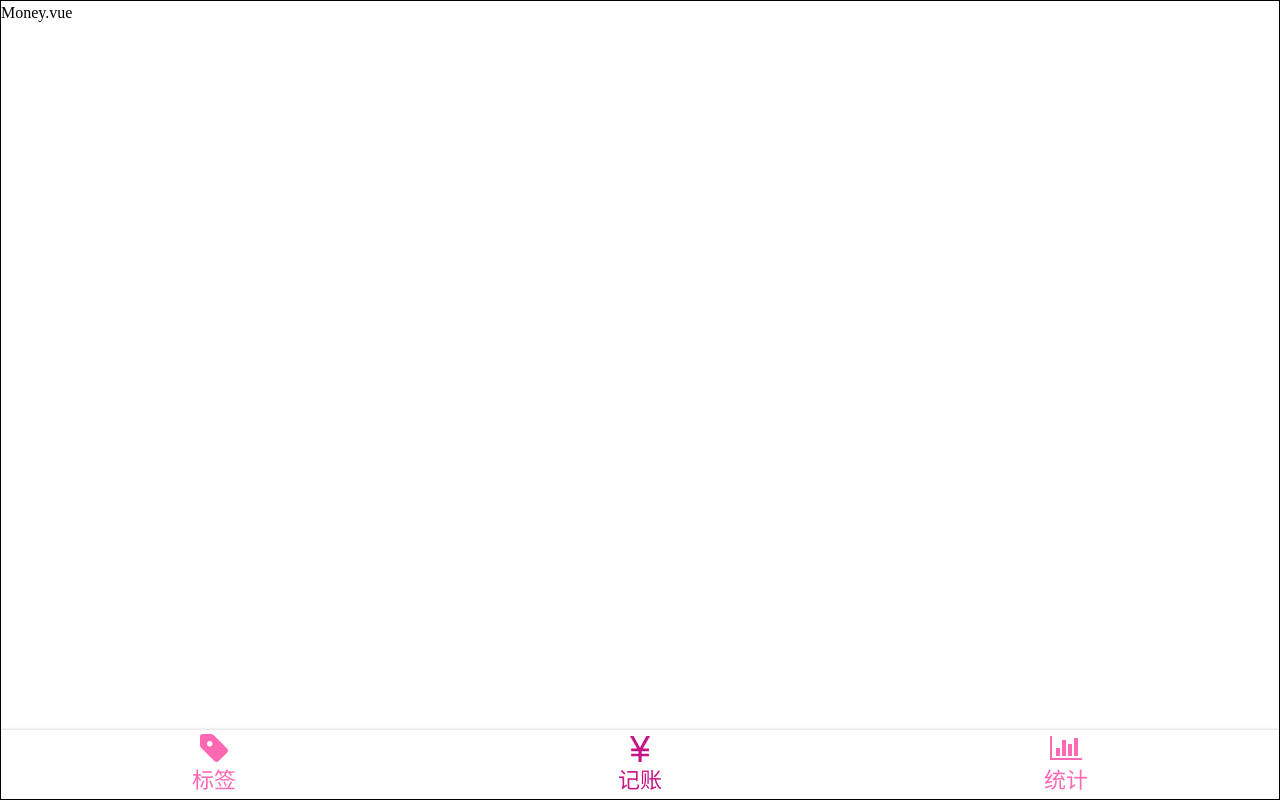
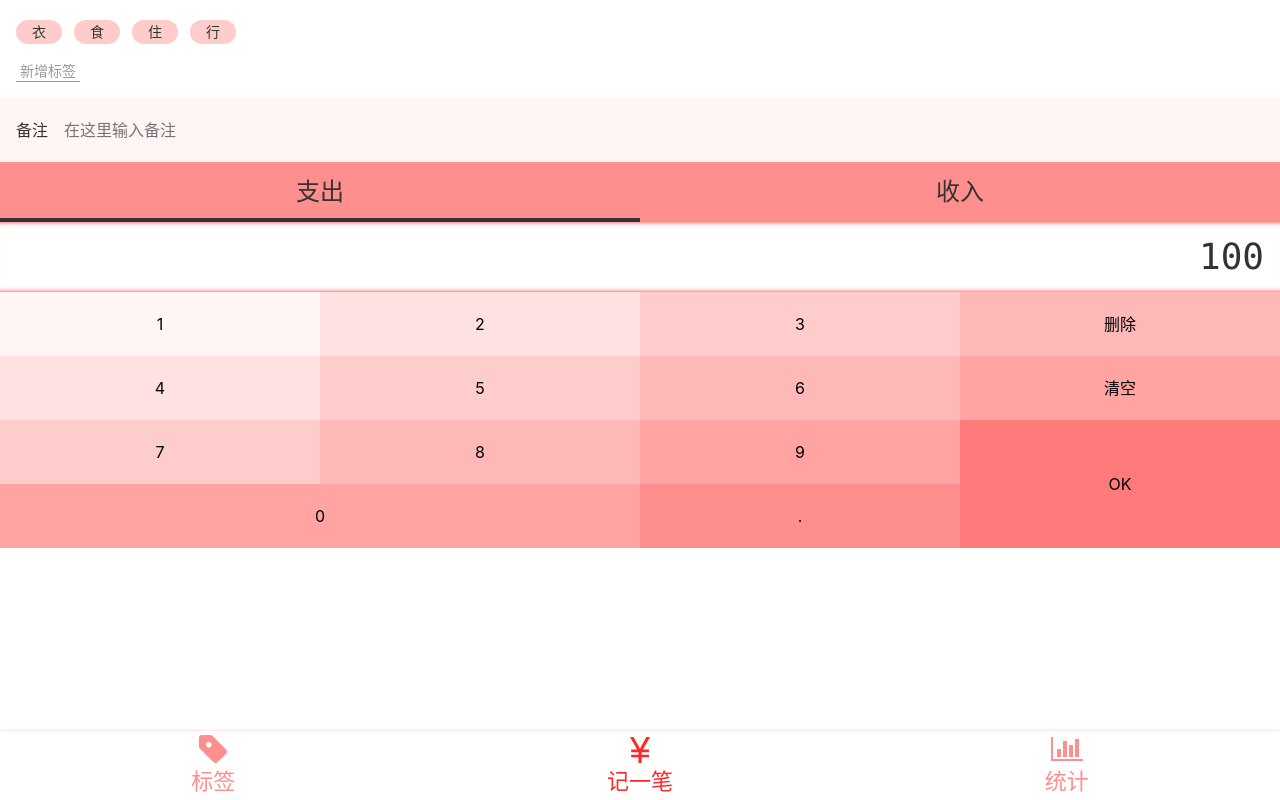
Before and after one commit to yybb717/morney, a Vue app: page /#/money in a window 1280 px wide. Built offline with nearby package versions, Linux system fonts and the light colour scheme.

Commit message:
记账页面Money.vue的CSS样式大部分完成

```diff
--- a/package.json
+++ b/package.json
@@ -37,6 +37,7 @@
     "sass": "^1.25.0",
     "sass-loader": "^8.0.2",
     "svg-sprite-loader": "^4.2.1",
+    "svg-sprite-loader-mod": "^4.1.6-mod1",
     "svgo-loader": "^2.2.1",
     "typescript": "~3.7.5",
     "vue-template-compiler": "^2.6.11"
--- a/src/App.vue
+++ b/src/App.vue
@@ -1,23 +1,22 @@
 <template>
   <div>
     <router-view />
-
   </div>
 
 </template>
 
 <style lang="scss">
-*{
-  margin: 0;
-  padding: 0;
-  box-sizing: border-box;
-}
+@import "~@/assets/style/reset.scss";
+@import "~@/assets/style/helper.scss";
   body{
     line-height: 1.5;
+    font-family: $font-hei;
+    font-size:16px;
+    /*尤雨溪写好的ios系统更美观*/
+    -webkit-font-smoothing: antialiased;
+    -moz-osx-font-smoothing: grayscale;
+    /*这个是个不是纯黑色的颜色，看起来比纯黑色柔和一点*/
+    color: #333;
   }
-  /*把a标签的下划线去掉，颜色是继承他的父元素的颜色*/
-  a{
-    text-decoration: none;
-    color:inherit;
-  }
+
 </style>
--- /dev/null
+++ b/src/assets/style/helper.scss
@@ -0,0 +1,20 @@
+$font-hei: -apple-system, "Noto Sans", "Helvetica Neue", Helvetica, "Nimbus Sans L", Arial, "Liberation Sans", "PingFang SC", "Hiragino Sans GB", "Noto Sans CJK SC", "Source Han Sans SC", "Source Han Sans CN", "Microsoft YaHei", "Wenquanyi Micro Hei", "WenQuanYi Zen Hei", "ST Heiti", SimHei, "WenQuanYi Zen Hei Sharp", sans-serif;
+$font-song: Georgia, "Nimbus Roman No9 L", "Songti SC", "Noto Serif CJK SC", "Source Han Serif SC", "Source Han Serif CN", STSong, "AR PL New Sung", "AR PL SungtiL GB", NSimSun, SimSun, "TW\-Sung", "WenQuanYi Bitmap Song", "AR PL UMing CN", "AR PL UMing HK", "AR PL UMing TW", "AR PL UMing TW MBE", PMingLiU, MingLiU, serif;
+$font-kai: Baskerville, Georgia, "Liberation Serif", "Kaiti SC", STKaiti, "AR PL UKai CN", "AR PL UKai HK", "AR PL UKai TW", "AR PL UKai TW MBE", "AR PL KaitiM GB", KaiTi, KaiTi_GB2312, DFKai-SB, "TW\-Kai", serif;
+
+$color-highlight: darken(rgb(255,245,245),40%);
+$color-two: darken(rgb(255,245,245),30%);
+$color-three: darken(rgb(255,245,245),20%);
+$color-four: darken(rgb(255,245,245),8%);
+$color-five: rgb(255,245,245);
+
+
+//把共同的css属性写在这，之后用@extend %x 使用就行。
+// 注意是在哪个选择器使用这些，就把哪个选择器替代%clearFix，所以%x可以变成多个选择器(.buttons,.x)，而不是每个选择器每用一次添加一次下面的样式
+%clearFix {
+&::after {
+  content: '';
+  clear: both;
+  display: block;
+ }
+}
--- /dev/null
+++ b/src/assets/style/reset.scss
@@ -0,0 +1,22 @@
+*{
+  margin: 0;
+  padding: 0;
+  box-sizing: border-box;
+}
+/*把a标签的下划线去掉，颜色是继承他的父元素的颜色*/
+a{
+  text-decoration: none;
+  color:inherit;
+}
+ul, ol{
+  list-style: none;
+}
+//button和input都不会继承父元素的字体，也就是body的字体，我们让他们继承
+button, input{
+  font: inherit;
+}
+
+//鼠标点到输入框会有个边框,那就让任何focus的元素的outline为none
+:focus{
+  outline: none;
+}
--- a/src/components/Layout.vue
+++ b/src/components/Layout.vue
@@ -16,7 +16,6 @@
 
 <style lang="scss" scoped>
   .nav-wrapper {
-    border: 1px solid black;
     display: flex;
     flex-direction: column;
     /*让整个记账页面的高度固定为全部屏幕。需要固定高度100vh*/
--- a/src/components/Nav.vue
+++ b/src/components/Nav.vue
@@ -7,7 +7,7 @@
 
     <router-link to="/money" class="item" active-class="selected">
       <Icon iconId="money"/>
-      记账
+      记一笔
     </router-link>
 
     <router-link to="/statistics" class="item" active-class="selected">
@@ -25,10 +25,11 @@
 </script>
 
 <style lang="scss" scoped>
+  @import "~@/assets/style/helper.scss";
   nav {
     display: flex;
     /*用阴影的诀窍就是不能让别人看出你用了阴影*/
-    box-shadow: 0 0 3px rgba(0,0,0,0.25);
+    box-shadow: 0 0 3px rgba(255,41,41,0.25);
     flex-direction: row;
   >.item{
     width: 33.33333%;
@@ -38,14 +39,14 @@
     align-items: center;
     padding: 2px 0;
     font-size: 22px;
-    color: hotpink;
+    color:$color-three;
 > .icon{
   width: 32px;
   height: 32px;
 }
   }
     > .item.selected{
-      color: mediumvioletred;
+      color: $color-highlight;
     }
   }
 </style>
--- a/src/views/Labels.vue
+++ b/src/views/Labels.vue
@@ -13,5 +13,6 @@
 </script>
 
 <style lang="scss" scoped>
+@import "~@/assets/style/helper.scss";
 
 </style>
--- a/src/views/Money.vue
+++ b/src/views/Money.vue
@@ -1,7 +1,61 @@
 <template>
   <div>
     <Layout>
-      <p>Money.vue</p>
+
+      <div class="tags">
+        <ul class="current">
+          <li>衣</li>
+          <li>食</li>
+          <li>住</li>
+          <li>行</li>
+        </ul>
+        <div class="new">
+          <button>新增标签</button>
+        </div>
+
+      </div>
+
+      <div>
+        <label class="notes">
+          <span class="name">备注</span>
+          <input type="text" placeholder="在这里输入备注"/>
+        </label>
+      </div>
+
+      <div>
+        <ul class="types">
+          <li class="selected">
+            支出
+          </li>
+          <li>收入</li>
+        </ul>
+      </div>
+
+      <div class="numberPad">
+        <div class="output">100</div>
+        <div class="buttons clearfix">
+          <button>1</button>
+          <button>2</button>
+          <button>3</button>
+          <button>删除</button>
+          <button>4</button>
+          <button>5</button>
+          <button>6</button>
+          <button>清空</button>
+          <button>7</button>
+          <button>8</button>
+          <button>9</button>
+          <button class="ok">OK</button>
+          <button class="zero">0</button>
+          <button>.</button>
+        </div>
+      </div>
+
+      <div class="color" id="a"></div>
+      <div class="color" id="b"></div>
+      <div class="color" id="c"></div>
+      <div class="color" id="d"></div>
+      <div class="color" id="e"></div>
     </Layout>
   </div>
 </template>
@@ -13,5 +67,149 @@
 </script>
 
 <style lang="scss" scoped>
+  @import "~@/assets/style/helper.scss";
 
+  .tags {
+    font-size: 14px;
+    padding: 16px;
+
+    > .current {
+      display: flex;
+      flex-wrap: wrap;
+
+      > li {
+        background: $color-four;
+        /*只有一行，上下居中的话可以让高度和行高相等*/
+        $h: 24px;
+        height: $h;
+        line-height: $h;
+        border-radius: $h/2;
+        padding: 0 16px;
+        margin-right: 12px;
+        margin-top: 4px;
+      }
+    }
+
+    > .new {
+      padding-top: 16px;
+
+      button {
+        background: transparent;
+        border: none;
+        color: #999;
+        border-bottom: 1px solid;
+        padding: 0 4px;
+      }
+    }
+  }
+
+  .notes {
+    /*默认是display:inline;背景色只在字那里，所以要变成block*/
+    display: block;
+    background: $color-five;
+    padding-left: 16px;
+    display: flex;
+    align-items: center;
+
+    .name {
+      padding-right: 16px;
+    }
+
+    input {
+      height: 64px;
+      flex-grow: 1;
+      background: transparent;
+      border: none;
+      padding-right: 16px;
+    }
+  }
+
+  .types {
+    background: $color-three;
+    display: flex;
+    font-size: 24px;
+
+    > li {
+      /*border: 1px solid black;*/
+      width: 50%;
+      display: flex;
+      justify-content: center;
+      align-items: center;
+      padding: 12px 0;
+      position: relative;
+
+      &.selected::after {
+        /*不可以用border，不然消失的时候整个会动，那就加一个伪元素，让伪元素绝对定位在它下面就行了*/
+        /*border-bottom: 4px solid;*/
+        content: '';
+        position: absolute;
+        bottom: 0;
+        left: 0;
+        width: 100%;
+        height: 4px;
+        background: #333333;
+      }
+    }
+
+  }
+
+  .numberPad {
+
+    .output {
+      font-size: 36px;
+      font-family: Consolas, monospace;
+      padding: 8px 16px;
+      text-align: right;
+      //加个阴影，但是要下阴影！自己调整！阴影似有似无才是最好！
+      box-shadow: inset 0 -5px 5px -5px fade_out($color-highlight,0),inset 0 5px 5px -5px fade_out($color-highlight,0)
+    ;
+    }
+
+    .buttons {
+      /*得用float布局了,父元素要加clearfix，其实就是给父元素加个伪元素，所以可以直接写在父元素的css里把*/
+      /*但是要是有很多地方都要写clearfix的这些东西呢？那就写在helper.scss用$clearFix写这些东西，然后我们在要用的地方继承就行了-->*/
+      /*&::after{*/
+      /*  content: '';*/
+      /*  display: block;*/
+      /*  clear: both;*/
+      /*}*/
+      @extend %clearFix;
+      >button{
+        width: 25%;
+        height: 64px;
+        /*得用float布局了，子元素用float*/
+        float: left;
+        background: transparent;
+        border: none;
+        &.ok{
+          height: 128px;
+          float: right;
+        }
+        &.zero{
+          width:50%
+        }
+        &:nth-child(1){
+          background: $color-five;
+        }
+        &:nth-child(2), &:nth-child(5){
+          background: darken($color-five,4%);
+        }
+        &:nth-child(3), &:nth-child(6),&:nth-child(9){
+          background: darken($color-five,8%);
+        }
+        &:nth-child(4), &:nth-child(7),&:nth-child(10){
+          background: darken($color-five,12%);
+        }
+        &:nth-child(8), &:nth-child(11),&:nth-child(13){
+          background: darken($color-five,16%);
+        }
+        &:nth-child(14){
+          background: darken($color-five,20%);
+        }
+        &:nth-child(12){
+          background: darken($color-five,24%);
+        }
+      }
+    }
+  }
 </style>
--- a/vue.config.js
+++ b/vue.config.js
@@ -10,12 +10,12 @@ module.exports = {
       .rule('svg-sprite')
       .test(/\.svg$/)
       .include.add(dir).end() // 包含 icons 目录
-      .use('svg-sprite-loader').loader('svg-sprite-loader').options({extract: false}).end()
+      .use('svg-sprite-loader-mod').loader('svg-sprite-loader-mod').options({extract: false}).end()
       .use('svgo-loader').loader('svgo-loader')
       .tap(options => ({...options, plugins: [{removeAttrs: {attrs: 'fill'}}]}))
       .end()
     // eslint-disable-next-line @typescript-eslint/no-var-requires
-    config.plugin('svg-sprite').use(require('svg-sprite-loader/plugin'), [{plainSprite: true}])
+    config.plugin('svg-sprite').use(require('svg-sprite-loader-mod/plugin'), [{plainSprite: true}])
     config.module.rule('svg').exclude.add(dir) // 其他 svg loader 排除 icons 目录
 
 
```
Also changed, not shown: 1 other file (tests, documents, lock files or other folders).
